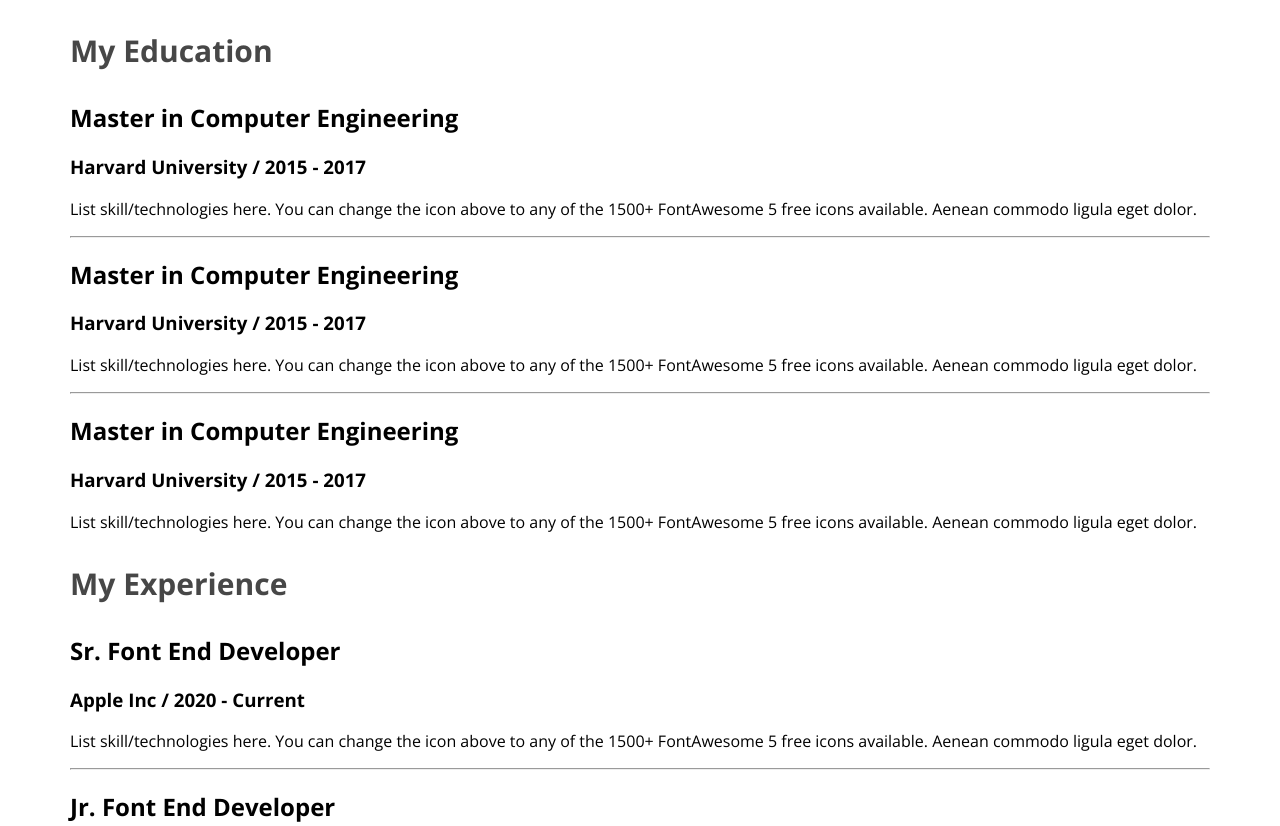
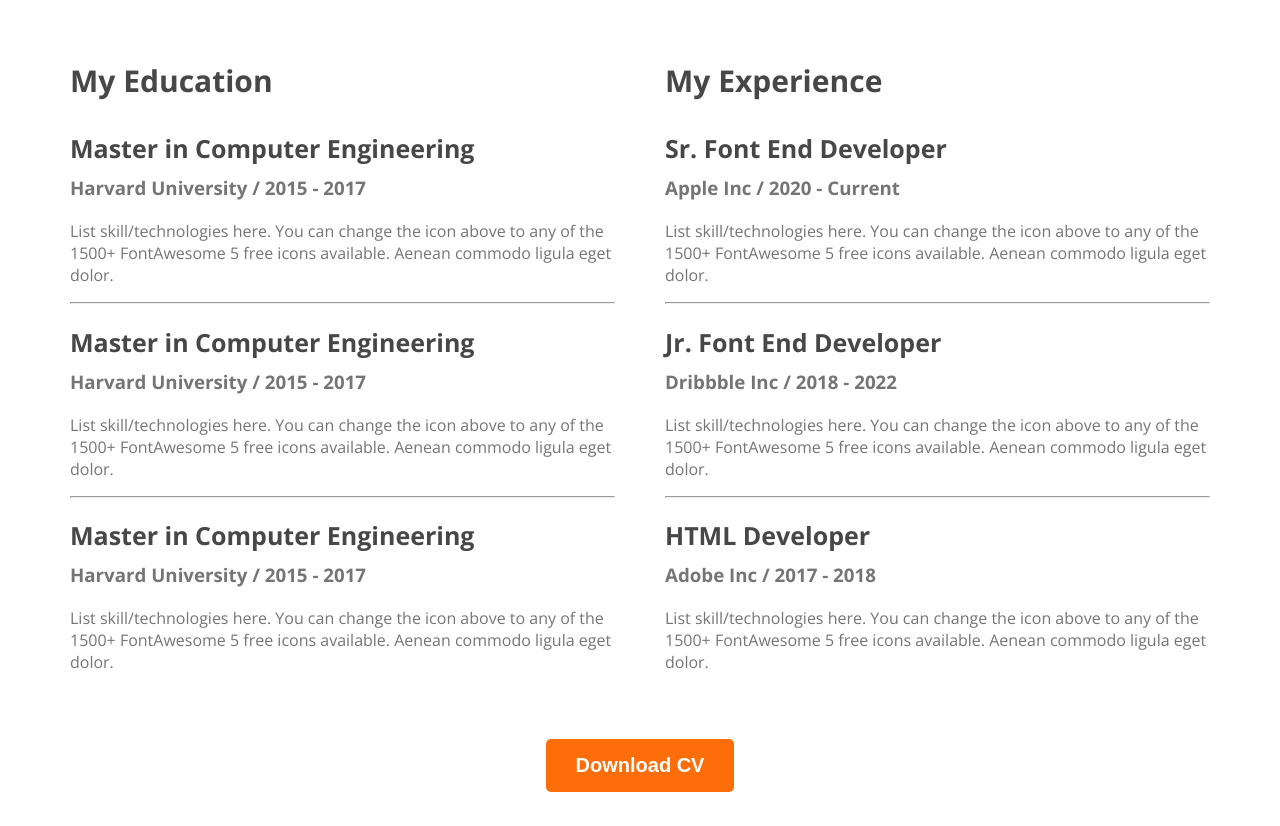
Before and after one commit to mmshafiqul/my-portfolio-of-wd, a plain HTML site: page index.html in a window 1280 px wide. Shown: the part 2400-3226 px from the top of the page. After the commit the page ends 3200 px from the top, so only its background shows below. Drawn offline with nearby package versions, Linux system fonts and the light colour scheme.

Commit message:
resume finish

```diff
--- a/Styles/portfolio.css
+++ b/Styles/portfolio.css
@@ -155,3 +155,27 @@ main section {
     font-size: 30px;
     font-weight: 700;
 }
+
+.resume-container {
+    display: flex;
+    gap: 50px;
+}
+
+.resume-item-title {
+    color: #474747;
+    font-size: 25px;
+    font-weight: 700;
+    margin-bottom: 10px;
+}
+.resume-item-institute{
+    margin-top: 0px;
+    margin-bottom: 20px;
+}
+.resume-item-institute,
+.resume-item-description {
+    color: #757575;
+}
+.download-cv{
+    text-align: center;
+    margin-top: 50px;
+}
--- a/index.html
+++ b/index.html
@@ -160,6 +160,9 @@
                     </div>
                 </div>
             </div>
+            <div class="download-cv">
+                <button class="btn-primary">Download CV</button>
+            </div>
 
         </section>
 
```
